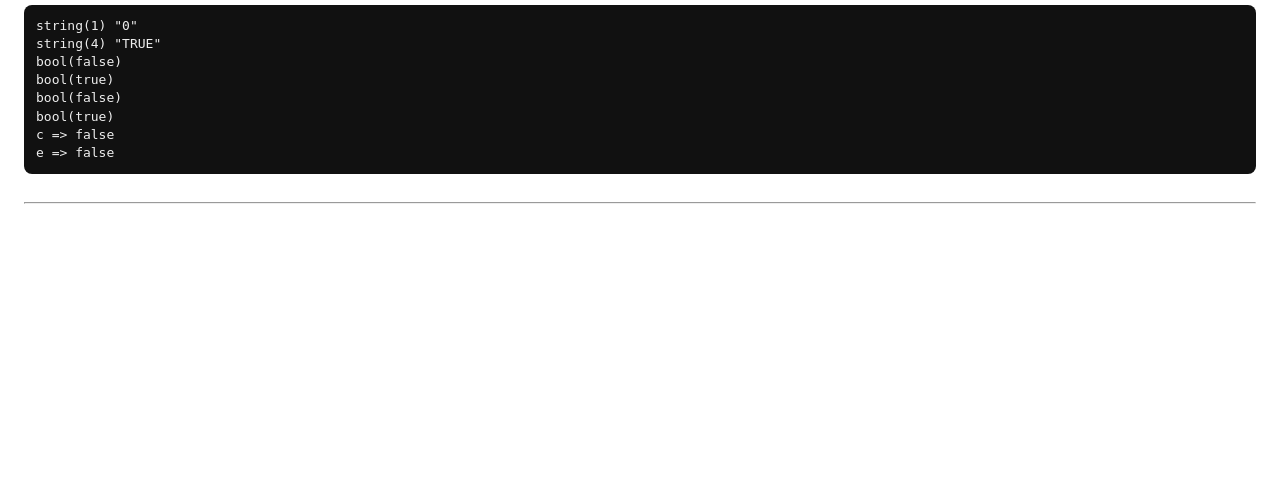
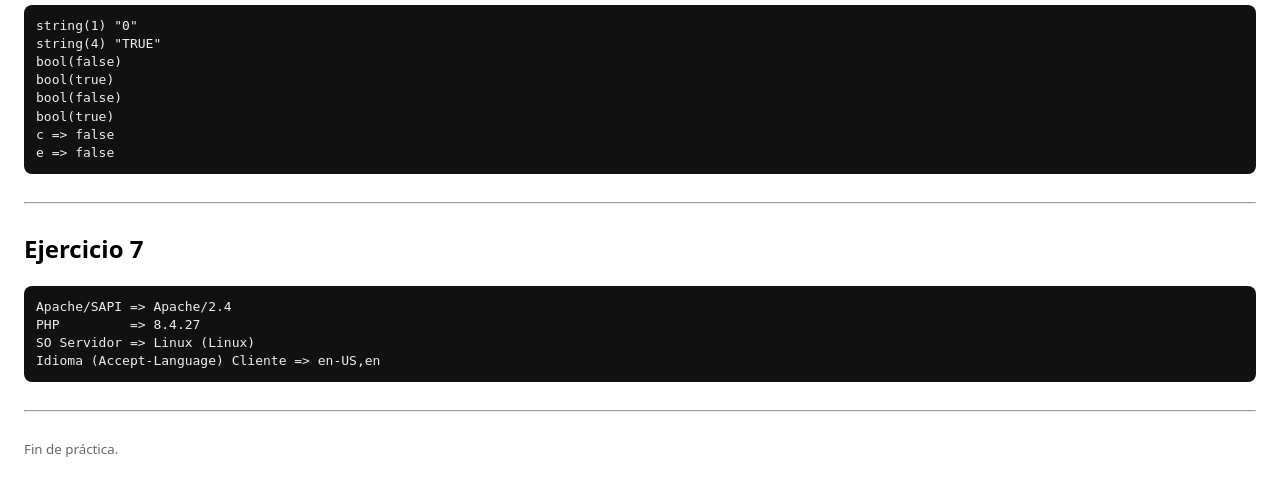
Before and after one commit to BitCoderSB/tecweb, a PHP site: page / in a window 1280 px wide. Shown: the part 1556-2039 px from the top of the page. Before the commit the page ends 1760 px from the top, so only its background shows below. Run offline with PHP 8.4, Linux system fonts and the light colour scheme.

Commit message:
p05: ejercicio 7

```diff
--- a/practicas/p05/index.php
+++ b/practicas/p05/index.php
@@ -104,5 +104,22 @@ header('Content-Type: text/html; charset=UTF-8');
     <?php unset($a,$b,$c,$d,$e,$f); ?>
   </section>
   <hr/>
+
+  <section id="e7">
+    <h2>Ejercicio 7</h2>
+    <pre><?php
+      $apache = $_SERVER['SERVER_SOFTWARE'] ?? 'No disponible';
+      $php = PHP_VERSION;
+      $so = PHP_OS_FAMILY . ' (' . php_uname('s') . ')';
+      $lang = $_SERVER['HTTP_ACCEPT_LANGUAGE'] ?? 'No especificado';
+      echo "Apache/SAPI => $apache\n";
+      echo "PHP         => $php\n";
+      echo "SO Servidor => $so\n";
+      echo "Idioma (Accept-Language) Cliente => $lang\n";
+    ?></pre>
+  </section>
+
+  <hr/>
+  <p><small>Fin de práctica.</small></p>
 </body>
 </html>
```
